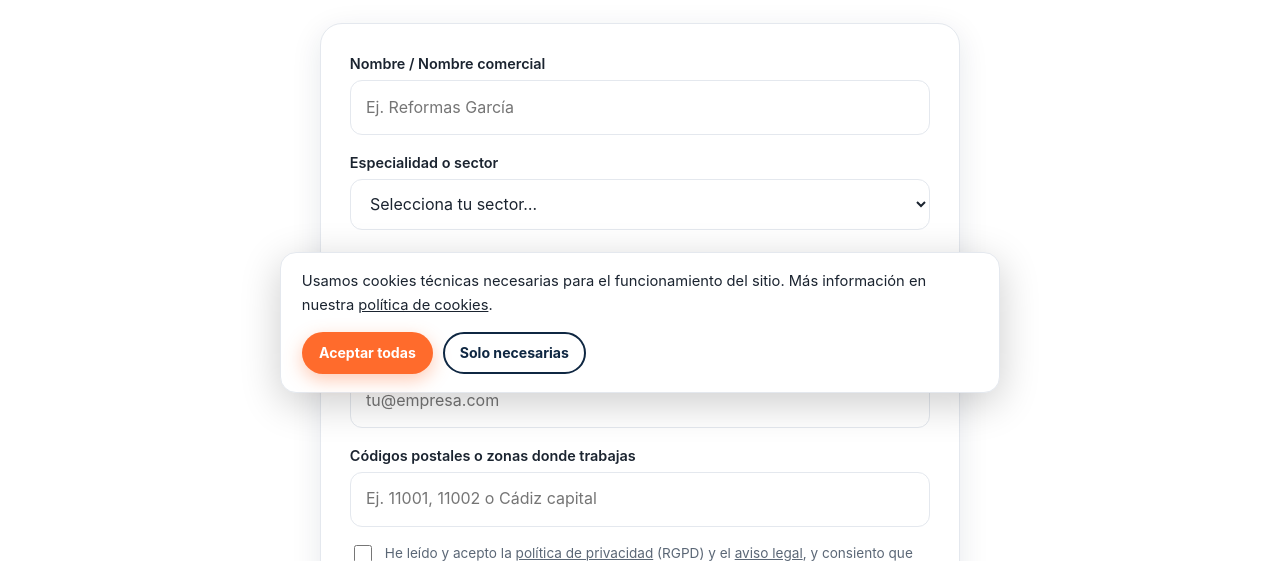
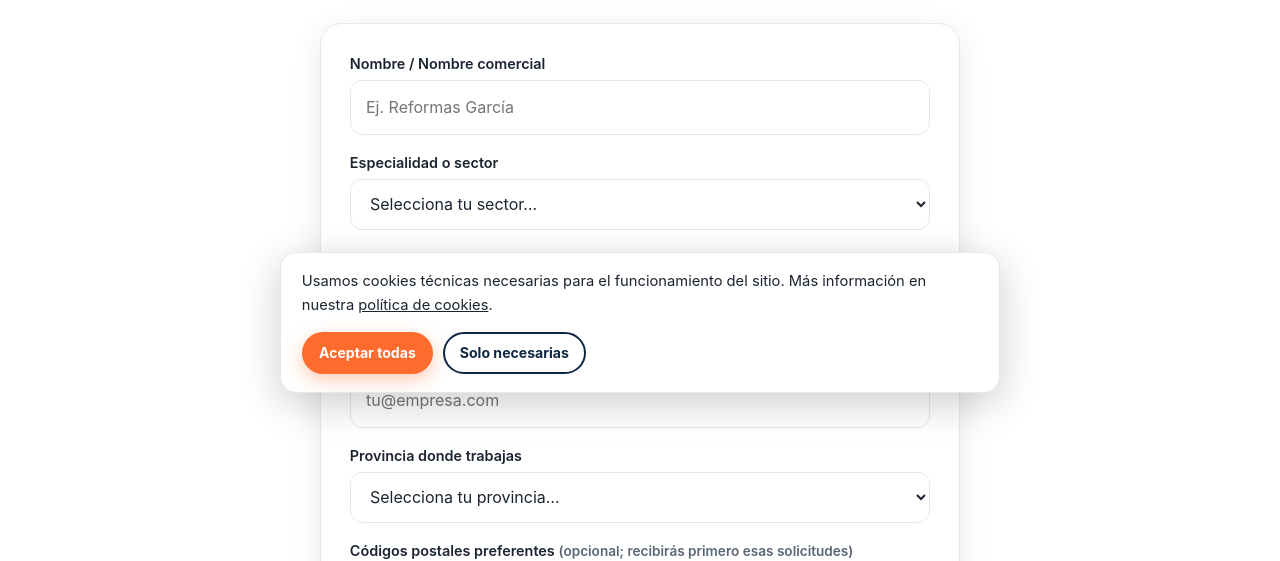
Before and after one commit to pabloperezm10/echamano-web, a plain HTML site: page registro-profesionales.html in a window 1280 px wide. Shown: the part 391-952 px from the top of the page. Drawn offline with Linux system fonts and the light colour scheme.

Commit message:
Zonas por provincia: registro pide provincia y el reparto prioriza mismo CP y completa con la misma provincia
Co-Authored-By: Claude Sonnet 5.5 <noreply@anthropic.com>

```diff
--- a/js/main.js
+++ b/js/main.js
@@ -137,7 +137,7 @@
       if (!f.especialidad.value) return rbad(f.especialidad, "Selecciona tu especialidad o sector.");
       if (!/^[67][0-9]{8}$/.test(tel)) return rbad(f.telefono, "Introduce un teléfono móvil español válido (9 dígitos).");
       if (!/^[^@ ]+@[^@ ]+[.][^@ ]+$/.test(f.email.value.trim())) return rbad(f.email, "Introduce un email válido.");
-      if (f.zonas.value.trim().length < 2) return rbad(f.zonas, "Indica los códigos postales o zonas donde trabajas.");
+      if (!f.provincia.value) return rbad(f.provincia, "Selecciona la provincia donde trabajas.");
       if (!f.aceptacion.checked) return rbad(f.aceptacion, "Debes aceptar la política de privacidad y los términos.");
 
       rbtn.disabled = true;
--- a/registro-profesionales.html
+++ b/registro-profesionales.html
@@ -81,8 +81,66 @@
           <input id="email" name="email" type="email" autocomplete="email" placeholder="tu@empresa.com" required>
         </div>
         <div class="field">
-          <label for="zonas">Códigos postales o zonas donde trabajas</label>
-          <input id="zonas" name="zonas" placeholder="Ej. 11001, 11002 o Cádiz capital" required>
+          <label for="provincia">Provincia donde trabajas</label>
+          <select id="provincia" name="provincia" required>
+            <option value="">Selecciona tu provincia…</option>
+            <option value="10">Cáceres</option>
+            <option value="11">Cádiz</option>
+            <option value="12">Castellón</option>
+            <option value="13">Ciudad Real</option>
+            <option value="14">Córdoba</option>
+            <option value="15">A Coruña</option>
+            <option value="16">Cuenca</option>
+            <option value="17">Girona</option>
+            <option value="18">Granada</option>
+            <option value="19">Guadalajara</option>
+            <option value="20">Gipuzkoa</option>
+            <option value="21">Huelva</option>
+            <option value="22">Huesca</option>
+            <option value="23">Jaén</option>
+            <option value="24">León</option>
+            <option value="25">Lleida</option>
+            <option value="26">La Rioja</option>
+            <option value="27">Lugo</option>
+            <option value="28">Madrid</option>
+            <option value="29">Málaga</option>
+            <option value="30">Murcia</option>
+            <option value="31">Navarra</option>
+            <option value="32">Ourense</option>
+            <option value="33">Asturias</option>
+            <option value="34">Palencia</option>
+            <option value="35">Las Palmas</option>
+            <option value="36">Pontevedra</option>
+            <option value="37">Salamanca</option>
+            <option value="38">Santa Cruz de Tenerife</option>
+            <option value="39">Cantabria</option>
+            <option value="40">Segovia</option>
+            <option value="41">Sevilla</option>
+            <option value="42">Soria</option>
+            <option value="43">Tarragona</option>
+            <option value="44">Teruel</option>
+            <option value="45">Toledo</option>
+            <option value="46">Valencia</option>
+            <option value="47">Valladolid</option>
+            <option value="48">Bizkaia</option>
+            <option value="49">Zamora</option>
+            <option value="50">Zaragoza</option>
+            <option value="51">Ceuta</option>
+            <option value="52">Melilla</option>
+            <option value="01">Álava</option>
+            <option value="02">Albacete</option>
+            <option value="03">Alicante</option>
+            <option value="04">Almería</option>
+            <option value="05">Ávila</option>
+            <option value="06">Badajoz</option>
+            <option value="07">Illes Balears</option>
+            <option value="08">Barcelona</option>
+            <option value="09">Burgos</option>
+          </select>
+        </div>
+        <div class="field">
+          <label for="zonas">Códigos postales preferentes <span class="small">(opcional; recibirás primero esas solicitudes)</span></label>
+          <input id="zonas" name="zonas" placeholder="Ej. 11001, 11002">
         </div>
         <label class="check" for="aceptacion">
           <input id="aceptacion" name="aceptacion" type="checkbox" value="aceptada" required>
```
Also changed, not shown: 2 other files.
